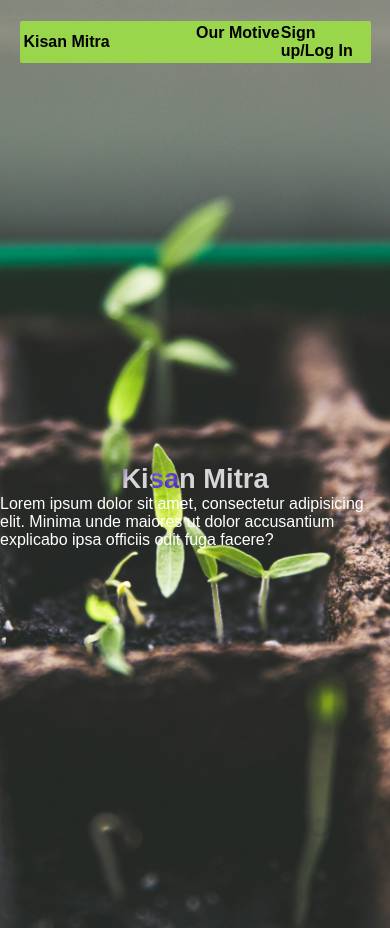
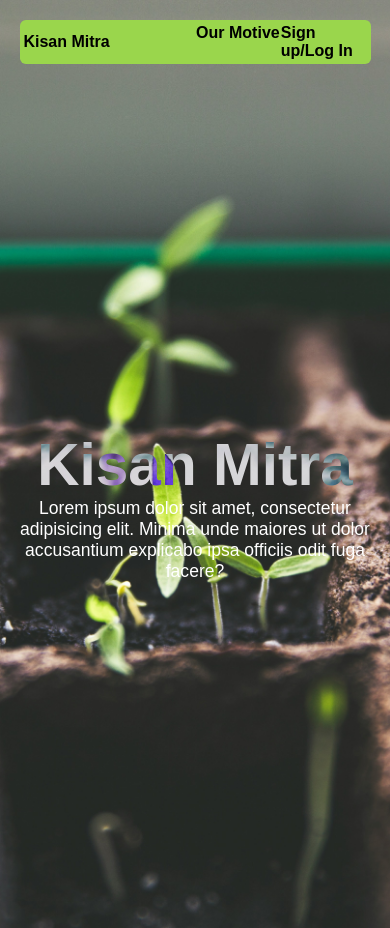
Before and after one commit to ashutoshdebug/Kisan-Mitr, a Flask app: page / in a window 390 px wide. Run offline with Flask 3, Linux system fonts and the light colour scheme; some web fonts are replaced.

Commit message:
css for index for smaller devices

```diff
--- a/static/css/index.css
+++ b/static/css/index.css
@@ -17,6 +17,7 @@
 
 body {
   background: #d9e1e3;
+  min-height: 100vh;
   /* padding: 0.5vw; */
 }
 
@@ -26,7 +27,7 @@ body {
   background-size: cover;
   background-repeat: no-repeat;
   background-attachment: fixed;
-  min-height: 100vh;
+  min-height: 100%;
   /* border-radius: 0.2vw; */
 }
 
@@ -133,6 +134,7 @@ main {
   display: flex;
   align-items: center;
   flex-direction: column;
+  width: 100%;
 }
 
 .heading div span {
@@ -146,8 +148,34 @@ main {
 
 .heading p {
   color: white;
+  width: 100%;
+  display: flex;
+  justify-content: center;
   /* text-shadow: -1px -1px 0 #000,
       1px -1px 0 #000,
       -1px 1px 0 #000,
       1px 1px 0 #000; */
 }
+
+@media screen and (max-width:480px) {
+  header {
+    height: 10vh;
+  }
+
+  #navbar {
+    min-height: 3vh;
+    max-height: 6vh;
+    border-radius: 1.5vw;
+  }
+
+  .heading div span {
+    font-size: 15vw;
+  }
+
+  .heading p {
+    font-size: 4.5vw;
+    display: flex;
+    justify-content: center;
+    text-align: center;
+  }
+}
```
